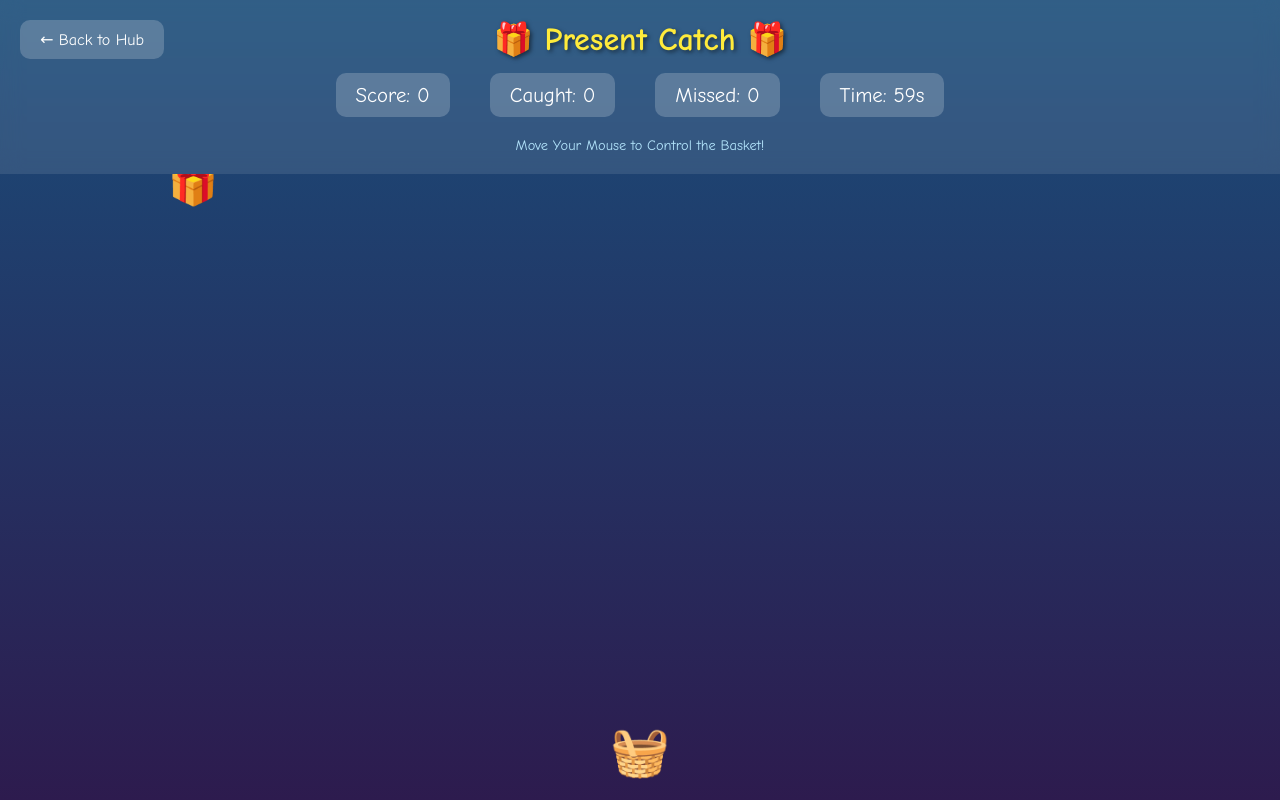
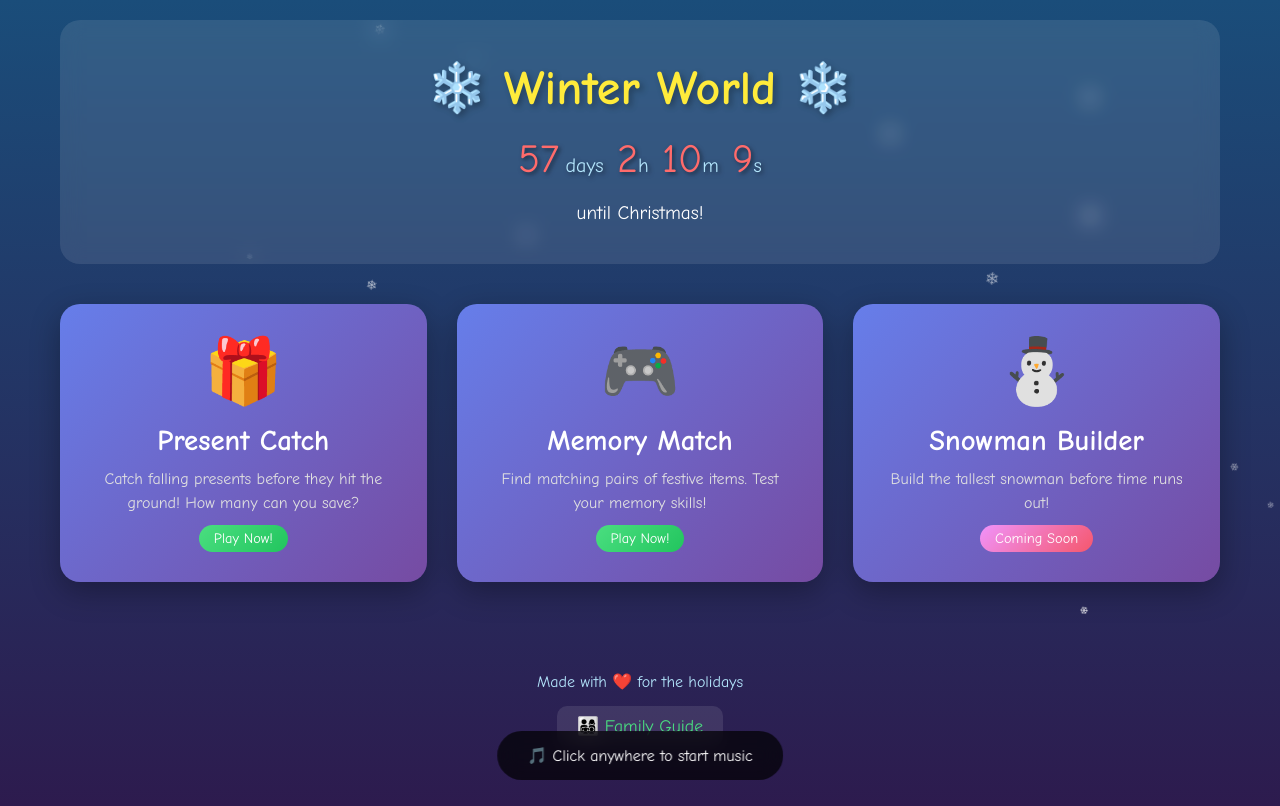
Before and after one commit to Actionjackjack60/My-Christmas-Website, a plain HTML site: page index.html in a window 1280 px wide. Drawn offline with Linux system fonts and the light colour scheme.

Commit message:
Add files via upload

```diff
--- a/index.html
+++ b/index.html
@@ -3,7 +3,7 @@
 <head>
     <meta charset="UTF-8">
     <meta name="viewport" content="width=device-width, initial-scale=1.0">
-    <title>Present Catch - Winter World</title>
+    <title>Winter World</title>
     <style>
         * {
             margin: 0;
@@ -15,385 +15,275 @@
             font-family: 'Comic Sans MS', cursive, sans-serif;
             background: linear-gradient(180deg, #1a4d7a 0%, #2d1b4e 100%);
             color: white;
-            height: 100vh;
-            overflow: hidden;
-            display: flex;
-            flex-direction: column;
+            min-height: 100vh;
+            overflow-x: hidden;
         }
 
-        .header {
-            padding: 20px;
-            text-align: center;
-            background: rgba(255, 255, 255, 0.1);
-            backdrop-filter: blur(10px);
-            position: relative;
-            z-index: 300;
-        }
-
-        .title {
-            font-size: 2em;
-            color: #ffeb3b;
-            text-shadow: 2px 2px 4px rgba(0, 0, 0, 0.5);
-        }
-
-        .stats {
-            display: flex;
-            justify-content: center;
-            gap: 40px;
-            margin-top: 15px;
-            font-size: 1.3em;
-        }
-
-        .stat {
-            background: rgba(255, 255, 255, 0.2);
-            padding: 10px 20px;
-            border-radius: 10px;
-        }
-
-        .game-container {
-            flex: 1;
-            position: relative;
-            overflow: hidden;
-        }
-
-        .basket {
-            position: absolute;
-            bottom: 20px;
-            font-size: 3em;
-            transition: left 0.1s;
-            cursor: pointer;
-            user-select: none;
-        }
-
-        .present {
-            position: absolute;
-            font-size: 2.5em;
-            animation: fall linear;
-            cursor: default;
+        .snowflake {
+            position: fixed;
+            top: -10px;
+            color: white;
+            font-size: 1.5em;
+            opacity: 0.8;
+            animation: fall linear infinite;
+            z-index: 1;
         }
 
         @keyframes fall {
             to {
-                top: 100%;
+                transform: translateY(100vh) rotate(360deg);
             }
         }
 
-        .game-over-screen {
-            position: absolute;
-            top: 0;
-            left: 0;
-            width: 100%;
-            height: 100%;
-            background: rgba(0, 0, 0, 0.8);
-            display: none;
-            align-items: center;
-            justify-content: center;
-            z-index: 50;
+        .container {
+            max-width: 1200px;
+            margin: 0 auto;
+            padding: 20px;
+            position: relative;
+            z-index: 2;
         }
 
-        .game-over-screen.active {
-            display: flex;
+        .header {
+            text-align: center;
+            padding: 40px 20px;
+            background: rgba(255, 255, 255, 0.1);
+            border-radius: 20px;
+            margin-bottom: 30px;
+            backdrop-filter: blur(10px);
         }
 
-        .game-over-content {
-            text-align: center;
-        }
-
-        .game-over-title {
+        .title {
             font-size: 3em;
-            margin-bottom: 20px;
-            color: #ff6b6b;
-        }
-
-        .final-score {
-            font-size: 2em;
-            margin-bottom: 30px;
+            margin-bottom: 10px;
+            text-shadow: 3px 3px 6px rgba(0, 0, 0, 0.3);
             color: #ffeb3b;
         }
 
-        .btn {
-            background: linear-gradient(135deg, #667eea 0%, #764ba2 100%);
-            color: white;
-            border: none;
-            padding: 15px 40px;
-            font-size: 1.2em;
-            border-radius: 10px;
-            cursor: pointer;
-            font-family: 'Comic Sans MS', cursive, sans-serif;
-            transition: transform 0.2s;
-            margin: 10px;
+        .countdown {
+            font-size: 2.5em;
+            margin: 20px 0;
+            color: #ff6b6b;
+            text-shadow: 2px 2px 4px rgba(0, 0, 0, 0.5);
         }
 
-        .btn:hover {
-            transform: scale(1.1);
-        }
-
-        .instructions {
-            margin-top: 20px;
-            font-size: 0.9em;
+        .countdown-label {
+            font-size: 0.5em;
             color: #b3e5fc;
         }
 
-        .back-btn {
-            position: fixed;
-            top: 20px;
-            left: 20px;
-            background: rgba(255, 255, 255, 0.2);
-            color: white;
-            border: none;
-            padding: 10px 20px;
-            border-radius: 10px;
-            cursor: pointer;
-            font-family: 'Comic Sans MS', cursive, sans-serif;
-            font-size: 1em;
-            transition: background 0.3s;
-            z-index: 400;
+        .games-section {
+            display: grid;
+            grid-template-columns: repeat(auto-fit, minmax(300px, 1fr));
+            gap: 30px;
+            margin-top: 40px;
         }
 
-        .back-btn:hover {
-            background: rgba(255, 255, 255, 0.3);
+        .game-card {
+            background: linear-gradient(135deg, #667eea 0%, #764ba2 100%);
+            border-radius: 20px;
+            padding: 30px;
+            text-align: center;
+            cursor: pointer;
+            transition: transform 0.3s, box-shadow 0.3s;
+            box-shadow: 0 10px 30px rgba(0, 0, 0, 0.3);
         }
 
-        .countdown-overlay {
-            position: absolute;
-            top: 0;
-            left: 0;
-            width: 100%;
-            height: 100%;
-            background: rgba(0, 0, 0, 0.8);
-            display: flex;
-            align-items: center;
-            justify-content: center;
-            z-index: 50;
-            animation: pulse 1s ease-in-out;
+        .game-card:hover {
+            transform: translateY(-10px);
+            box-shadow: 0 15px 40px rgba(0, 0, 0, 0.4);
         }
 
-        @keyframes pulse {
-            0%, 100% { transform: scale(1); }
-            50% { transform: scale(1.2); }
+        .game-icon {
+            font-size: 4em;
+            margin-bottom: 15px;
+        }
+
+        .game-title {
+            font-size: 1.8em;
+            margin-bottom: 10px;
+            color: #fff;
+        }
+
+        .game-description {
+            font-size: 1em;
+            color: #e0e0e0;
+            line-height: 1.5;
+        }
+
+        .coming-soon {
+            background: linear-gradient(135deg, #f093fb 0%, #f5576c 100%);
+            display: inline-block;
+            padding: 5px 15px;
+            border-radius: 20px;
+            margin-top: 10px;
+            font-size: 0.9em;
+        }
+
+        .footer {
+            text-align: center;
+            padding: 40px 20px;
+            margin-top: 50px;
+            color: #b3e5fc;
+        }
+
+        .audio-message {
+            position: fixed;
+            bottom: 20px;
+            left: 50%;
+            transform: translateX(-50%);
+            background: rgba(0, 0, 0, 0.7);
+            color: white;
+            padding: 15px 30px;
+            border-radius: 30px;
+            font-size: 1em;
+            backdrop-filter: blur(10px);
+            z-index: 1000;
+            transition: opacity 0.5s;
+        }
+
+        .audio-message.hidden {
+            opacity: 0;
+            pointer-events: none;
         }
     </style>
 </head>
 <body>
-    <button class="back-btn" onclick="window.history.back()">← Back to Hub</button>
+    <div class="audio-message" id="audioMessage">🎵 Click anywhere to start music</div>
 
-    <div class="header">
-        <h1 class="title">🎁 Present Catch 🎁</h1>
-        <div class="stats">
-            <div class="stat">Score: <span id="score">0</span></div>
-            <div class="stat">Caught: <span id="caught">0</span></div>
-            <div class="stat">Missed: <span id="missed">0</span></div>
-            <div class="stat">Time: <span id="timeLeft">60</span>s</div>
+    <div class="container">
+        <div class="header">
+            <h1 class="title">❄️ Winter World ❄️</h1>
+            <div class="countdown">
+                <span id="days">0</span><span class="countdown-label"> days</span>
+                <span id="hours">0</span><span class="countdown-label">h</span>
+                <span id="minutes">0</span><span class="countdown-label">m</span>
+                <span id="seconds">0</span><span class="countdown-label">s</span>
+            </div>
+            <p style="font-size: 1.2em; margin-top: 10px;">until Christmas!</p>
         </div>
-        <div class="instructions">Move Your Mouse to Control the Basket!</div>
-    </div>
 
-    <div class="game-container" id="gameContainer">
-        <div class="basket" id="basket">🧺</div>
-        <div class="game-over-screen" id="gameOverScreen">
-            <div class="game-over-content">
-                <div class="game-over-title">Time's Up! 🎄</div>
-                <div class="final-score">Final Score: <span id="finalScore">0</span></div>
-                <div style="font-size: 1.2em; margin-bottom: 20px;">
-                    Caught: <span id="finalCaught">0</span> | Missed: <span id="finalMissed">0</span>
-                </div>
-                <button class="btn" onclick="startGame()">Play Again</button>
-                <button class="btn" onclick="window.history.back()">Back to Hub</button>
+        <div class="games-section">
+            <div class="game-card" onclick="window.location.href='present-catch.html'">
+                <div class="game-icon">🎁</div>
+                <h2 class="game-title">Present Catch</h2>
+                <p class="game-description">Catch falling presents before they hit the ground! How many can you save?</p>
+                <span class="coming-soon" style="background: linear-gradient(135deg, #4ade80 0%, #22c55e 100%);">Play Now!</span>
             </div>
+
+            <div class="game-card" onclick="window.location.href='memory-match.html'">
+                <div class="game-icon">🎮</div>
+                <h2 class="game-title">Memory Match</h2>
+                <p class="game-description">Find matching pairs of festive items. Test your memory skills!</p>
+                <span class="coming-soon" style="background: linear-gradient(135deg, #4ade80 0%, #22c55e 100%);">Play Now!</span>
+            </div>
+
+            <div class="game-card" onclick="alert('Game coming soon! We will build this next!')">
+                <div class="game-icon">⛄</div>
+                <h2 class="game-title">Snowman Builder</h2>
+                <p class="game-description">Build the tallest snowman before time runs out!</p>
+                <span class="coming-soon">Coming Soon</span>
+            </div>
+        </div>
+
+        <div class="footer">
+            <p>Made with ❤️ for the holidays</p>
+            <p style="margin-top: 15px;">
+                <a href="family-guide.html" style="color: #4ade80; text-decoration: none; font-size: 1.1em; padding: 10px 20px; background: rgba(255, 255, 255, 0.1); border-radius: 10px; display: inline-block; transition: background 0.3s;" onmouseover="this.style.background='rgba(255, 255, 255, 0.2)'" onmouseout="this.style.background='rgba(255, 255, 255, 0.1)'">
+                    👨‍👩‍👧‍👦 Family Guide
+                </a>
+            </p>
         </div>
     </div>
 
     <script>
-        const basket = document.getElementById('basket');
-        const gameContainer = document.getElementById('gameContainer');
-        const scoreEl = document.getElementById('score');
-        const caughtEl = document.getElementById('caught');
-        const missedEl = document.getElementById('missed');
-        const timeLeftEl = document.getElementById('timeLeft');
-        const gameOverScreen = document.getElementById('gameOverScreen');
+        // Background music
+        const music = new Audio('menumusic.mp3');
+        music.loop = true;
+        music.volume = 0.3;
 
-        let score = 0;
-        let caught = 0;
-        let missed = 0;
-        let timeLeft = 60;
-        let basketX = window.innerWidth / 2 - 30;
-        let gameActive = false;
-        let presents = [];
-        let spawnInterval;
-        let gameTimer;
-        let countdownInterval;
+        const audioMessage = document.getElementById('audioMessage');
 
-        const presentEmojis = ['🎁', '🎁', '🎁', '🎁'];
+        // Check if music was playing before (use localStorage to persist through refreshes)
+        let musicStarted = localStorage.getItem('musicPlaying') === 'true';
 
-        function updateBasketPosition(x) {
-            const containerWidth = gameContainer.offsetWidth;
-            const basketWidth = 60;
-            basketX = Math.max(0, Math.min(x - basketWidth / 2, containerWidth - basketWidth));
-            basket.style.left = basketX + 'px';
+        // Function to start/resume music
+        function resumeMusic() {
+            if (musicStarted) {
+                music.play().catch(e => console.log('Audio play failed:', e));
+                if (audioMessage) {
+                    audioMessage.style.display = 'none';
+                }
+            }
         }
 
-        // Mouse control - follow cursor smoothly
-        let targetX = basketX;
-
-        gameContainer.addEventListener('mousemove', (e) => {
-            if (gameActive) {
-                targetX = e.clientX;
+        // Resume music when page becomes visible (back button)
+        document.addEventListener('visibilitychange', () => {
+            if (!document.hidden && musicStarted) {
+                resumeMusic();
             }
         });
 
-        function smoothBasketMovement() {
-            if (gameActive) {
-                const containerWidth = gameContainer.offsetWidth;
-                const basketWidth = 60;
-                const smoothedX = basketX + (targetX - basketX - basketWidth / 2) * 0.2;
-                basketX = Math.max(0, Math.min(smoothedX, containerWidth - basketWidth));
-                basket.style.left = basketX + 'px';
-                requestAnimationFrame(smoothBasketMovement);
+        // Resume music on page load if it was playing before
+        if (musicStarted) {
+            resumeMusic();
+        } else {
+            // First time - wait for click
+            const startMusic = () => {
+                music.play().catch(e => console.log('Audio play failed:', e));
+                musicStarted = true;
+                localStorage.setItem('musicPlaying', 'true');
+                audioMessage.classList.add('hidden');
+                setTimeout(() => {
+                    if (audioMessage.parentNode) {
+                        audioMessage.remove();
+                    }
+                }, 500);
+            };
+
+            document.addEventListener('click', startMusic, { once: true });
+        }
+
+        // Create snowflakes
+        function createSnowflake() {
+            const snowflake = document.createElement('div');
+            snowflake.classList.add('snowflake');
+            snowflake.innerHTML = '❄';
+            snowflake.style.left = Math.random() * 100 + '%';
+            snowflake.style.animationDuration = Math.random() * 3 + 5 + 's';
+            snowflake.style.opacity = Math.random() * 0.6 + 0.4;
+            snowflake.style.fontSize = Math.random() * 1 + 0.5 + 'em';
+            document.body.appendChild(snowflake);
+
+            setTimeout(() => {
+                snowflake.remove();
+            }, 8000);
+        }
+
+        setInterval(createSnowflake, 300);
+
+        // Countdown timer
+        function updateCountdown() {
+            const christmas = new Date('December 25, 2025 00:00:00').getTime();
+            const now = new Date().getTime();
+            const distance = christmas - now;
+
+            const days = Math.floor(distance / (1000 * 60 * 60 * 24));
+            const hours = Math.floor((distance % (1000 * 60 * 60 * 24)) / (1000 * 60 * 60));
+            const minutes = Math.floor((distance % (1000 * 60 * 60)) / (1000 * 60));
+            const seconds = Math.floor((distance % (1000 * 60)) / 1000);
+
+            document.getElementById('days').textContent = days;
+            document.getElementById('hours').textContent = hours;
+            document.getElementById('minutes').textContent = minutes;
+            document.getElementById('seconds').textContent = seconds;
+
+            if (distance < 0) {
+                document.querySelector('.countdown').innerHTML = "🎅 Merry Christmas! 🎄";
             }
         }
 
-        function spawnPresent() {
-            if (!gameActive) return;
-
-            const present = document.createElement('div');
-            present.classList.add('present');
-            present.textContent = presentEmojis[Math.floor(Math.random() * presentEmojis.length)];
-            present.style.left = Math.random() * (gameContainer.offsetWidth - 60) + 'px';
-            present.style.top = '-60px';
-
-            const fallDuration = Math.random() * 2 + 3;
-            present.style.animationDuration = fallDuration + 's';
-
-            gameContainer.appendChild(present);
-
-            const presentObj = {
-                element: present,
-                x: parseFloat(present.style.left),
-                caught: false
-            };
-            presents.push(presentObj);
-
-            setTimeout(() => {
-                if (!presentObj.caught && gameActive) {
-                    missed++;
-                    missedEl.textContent = missed;
-                }
-                present.remove();
-                presents = presents.filter(p => p !== presentObj);
-            }, fallDuration * 1000);
-        }
-
-        function checkCollisions() {
-            if (!gameActive) return;
-
-            const basketRect = basket.getBoundingClientRect();
-
-            presents.forEach(presentObj => {
-                if (presentObj.caught) return;
-
-                const presentRect = presentObj.element.getBoundingClientRect();
-
-                if (
-                    presentRect.bottom >= basketRect.top &&
-                    presentRect.top <= basketRect.bottom &&
-                    presentRect.right >= basketRect.left &&
-                    presentRect.left <= basketRect.right
-                ) {
-                    presentObj.caught = true;
-                    caught++;
-                    score += 10;
-                    caughtEl.textContent = caught;
-                    scoreEl.textContent = score;
-
-                    presentObj.element.style.animation = 'none';
-                    presentObj.element.remove();
-                }
-            });
-
-            if (gameActive) {
-                requestAnimationFrame(checkCollisions);
-            }
-        }
-
-        function startGame() {
-            score = 0;
-            caught = 0;
-            missed = 0;
-            timeLeft = 60;
-            scoreEl.textContent = score;
-            caughtEl.textContent = caught;
-            missedEl.textContent = missed;
-            timeLeftEl.textContent = timeLeft;
-            gameOverScreen.classList.remove('active');
-
-            presents.forEach(p => p.element.remove());
-            presents = [];
-
-            updateBasketPosition(window.innerWidth / 2);
-            targetX = window.innerWidth / 2;
-
-            // Show 3-2-1-GO countdown
-            showStartCountdown();
-        }
-
-        function showStartCountdown() {
-            const countdownDiv = document.createElement('div');
-            countdownDiv.className = 'countdown-overlay';
-            countdownDiv.style.fontSize = '15em';
-            countdownDiv.style.color = '#ffeb3b';
-            countdownDiv.textContent = '3';
-            gameContainer.appendChild(countdownDiv);
-
-            let count = 3;
-            const countInterval = setInterval(() => {
-                count--;
-                if (count > 0) {
-                    countdownDiv.textContent = count;
-                } else {
-                    countdownDiv.textContent = 'GO!';
-                    setTimeout(() => {
-                        countdownDiv.remove();
-                        actuallyStartGame();
-                    }, 800);
-                    clearInterval(countInterval);
-                }
-            }, 1000);
-        }
-
-        function actuallyStartGame() {
-            gameActive = true;
-            smoothBasketMovement();
-            spawnInterval = setInterval(spawnPresent, 1000);
-            checkCollisions();
-
-            // Update timer every second
-            countdownInterval = setInterval(() => {
-                timeLeft--;
-                timeLeftEl.textContent = timeLeft;
-                if (timeLeft <= 0) {
-                    endGame();
-                }
-            }, 1000);
-
-            gameTimer = setTimeout(() => {
-                endGame();
-            }, 60000); // 60 seconds
-        }
-
-        function endGame() {
-            gameActive = false;
-            clearInterval(spawnInterval);
-            clearInterval(countdownInterval);
-            clearTimeout(gameTimer);
-
-            document.getElementById('finalScore').textContent = score;
-            document.getElementById('finalCaught').textContent = caught;
-            document.getElementById('finalMissed').textContent = missed;
-            gameOverScreen.classList.add('active');
-        }
-
-        // Start game on load
-        startGame();
+        updateCountdown();
+        setInterval(updateCountdown, 1000);
     </script>
 </body>
 </html>
```
Also changed, not shown: present-catch.html (+23 -19 lines).
